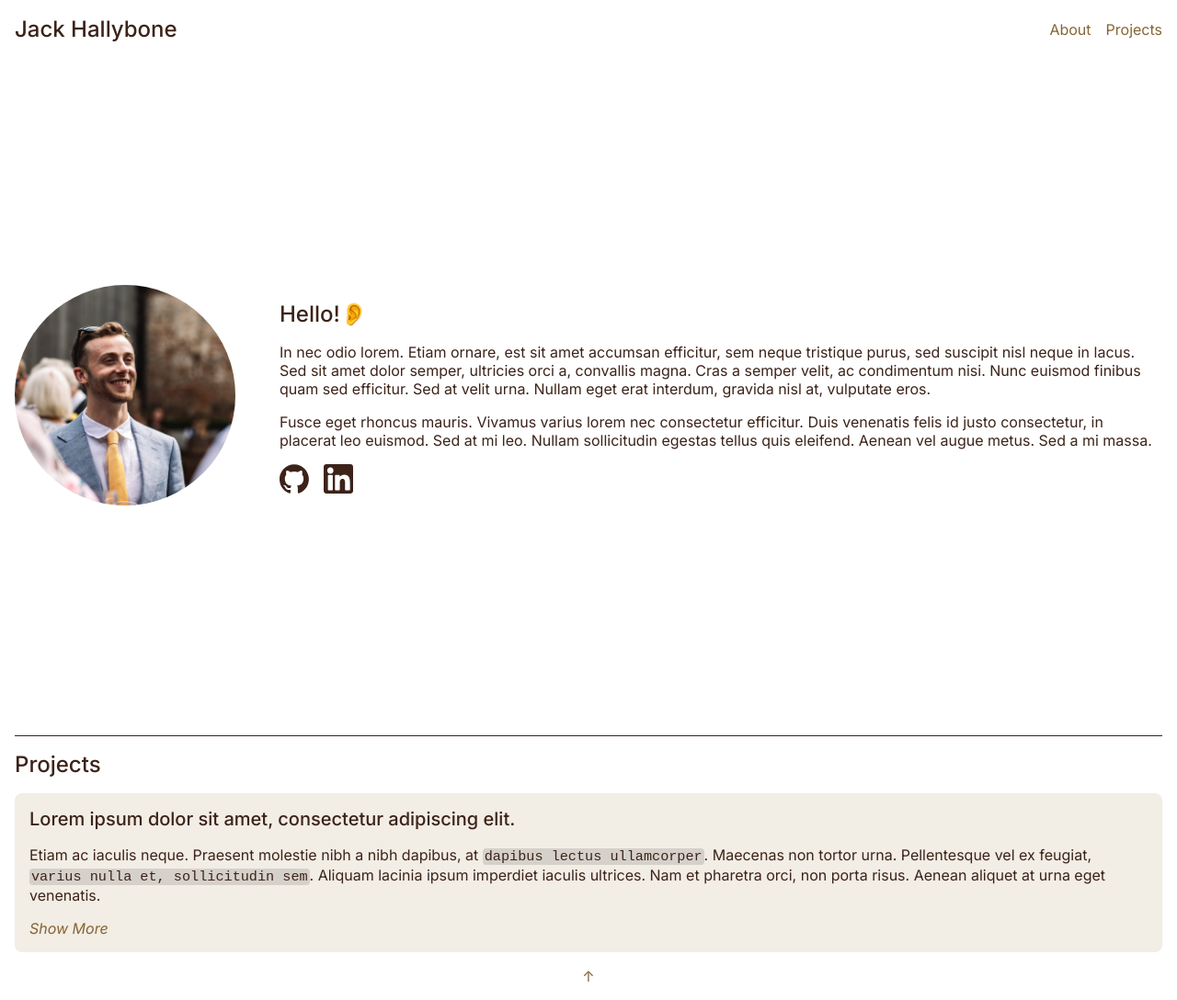
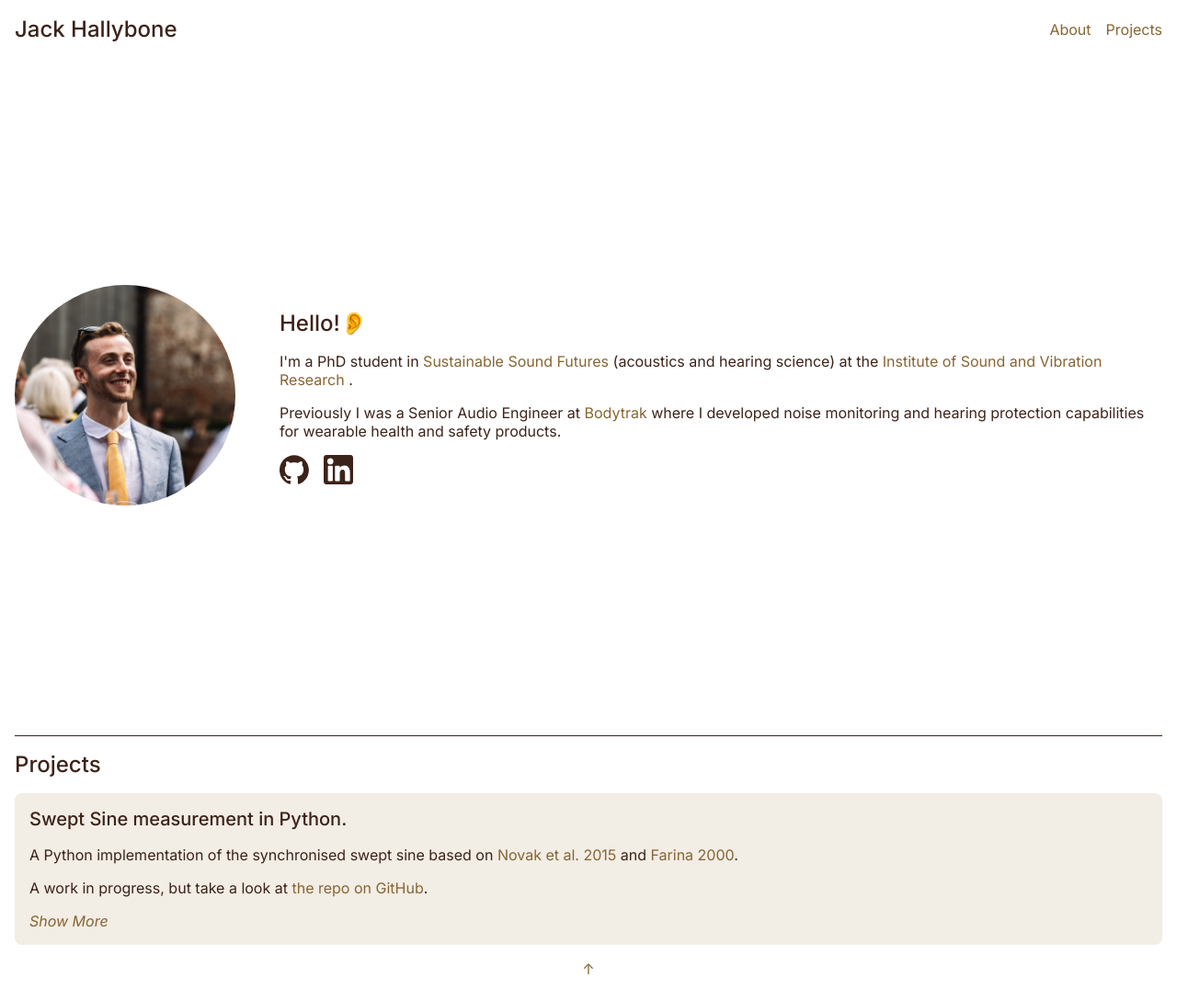
Before and after one commit to jackhallybone/jackhallybone.github.io, a plain HTML site: page index.html in a window 1280 px wide. Shown: the whole page at 92% size. Drawn offline with Linux system fonts and the light colour scheme; a web font is replaced by a local one.

Commit message:
add some basic real data

```diff
--- a/index.html
+++ b/index.html
@@ -5,7 +5,10 @@
   <meta charset="UTF-8">
   <meta name="viewport" content="width=device-width, initial-scale=1.0">
 
-  <title>Jack Hallybone</title>
+  <title>Jack Hallybone - Doctoral research student in acoustics and hearing science</title>
+  <meta name="description"
+    content="Personal website for Jack Hallybone, a doctoral research student in acoustics and hearing science.">
+  <meta name="author" content="Jack Hallybone">
 
   <link rel="icon" href="assets/favicon_light.png" type="image/png" media="(prefers-color-scheme: light)">
   <link rel="icon" href="assets/favicon_dark.png" type="image/png" media="(prefers-color-scheme: dark)">
@@ -21,7 +24,7 @@
 <body>
 
   <header>
-    <h1>Jack Hallybone</h1>
+    <h1><a href="#" aria-label="Go to top">Jack Hallybone</a></h1>
     <nav>
       <ul>
         <li><a href="#about" aria-label="Go to the about section">About</a></li>
@@ -33,30 +36,36 @@
   <main>
     <section id="about">
       <div class="profile">
-        <img src="assets/profile.jpg" alt="Profile photo">
+        <img src="assets/profile.jpg" alt="Profile photo for Jack Hallybone">
       </div>
       <div class="intro">
         <h2>Hello!👂</h2>
-        <p>In nec odio lorem. Etiam ornare, est sit amet accumsan efficitur, sem neque tristique purus, sed suscipit
-          nisl
-          neque in lacus. Sed sit amet dolor semper, ultricies orci a, convallis magna. Cras a semper velit, ac
-          condimentum nisi. Nunc euismod finibus quam sed efficitur. Sed at velit urna. Nullam eget erat interdum,
-          gravida
-          nisl at, vulputate eros.</p>
-        <p>Fusce eget rhoncus mauris. Vivamus varius lorem nec consectetur efficitur. Duis venenatis felis id justo
-          consectetur, in placerat leo euismod. Sed at mi leo. Nullam sollicitudin egestas tellus quis eleifend. Aenean
-          vel augue metus. Sed a mi massa.</p>
+        <p>
+          I'm a PhD student in
+          <a href="https://soundfutures.salford.ac.uk/" target="_blank">Sustainable Sound Futures</a>
+          (acoustics and hearing science) at the
+          <a href="https://www.southampton.ac.uk/about/faculties-schools-departments/school-of-engineering/institute-of-sound-and-vibration-research"
+            target="_blank">
+            Institute of Sound and Vibration Research
+          </a>.
+        </p>
+        <p>
+          Previously I was a Senior Audio Engineer at
+          <a href="https://bodytrak.co/" target="_blank">Bodytrak</a>
+          where I developed noise monitoring and hearing protection capabilities for wearable health and safety
+          products.
+        </p>
 
         <div class="social-icons">
-          <a href="https://github.com/jackhallybone" target="_blank" rel="noopener noreferrer" title="GitHub profile"
-            aria-label="Go to GitHub profile">
+          <a href="https://github.com/jackhallybone" target="_blank" rel="noopener noreferrer"
+            title="Jack Hallybone's GitHub profile" aria-label="Go to Jack Hallybone's GitHub profile">
             <svg viewBox="0 0 98 96" xmlns="http://www.w3.org/2000/svg" aria-hidden="true">
               <path
                 d="M48.854 0C21.839 0 0 22 0 49.217c0 21.756 13.993 40.172 33.405 46.69 2.427.49 3.316-1.059 3.316-2.362 0-1.141-.08-5.052-.08-9.127-13.59 2.934-16.42-5.867-16.42-5.867-2.184-5.704-5.42-7.17-5.42-7.17-4.448-3.015.324-3.015.324-3.015 4.934.326 7.523 5.052 7.523 5.052 4.367 7.496 11.404 5.378 14.235 4.074.404-3.178 1.699-5.378 3.074-6.6-10.839-1.141-22.243-5.378-22.243-24.283 0-5.378 1.94-9.778 5.014-13.2-.485-1.222-2.184-6.275.486-13.038 0 0 4.125-1.304 13.426 5.052a46.97 46.97 0 0 1 12.214-1.63c4.125 0 8.33.571 12.213 1.63 9.302-6.356 13.427-5.052 13.427-5.052 2.67 6.763.97 11.816.485 13.038 3.155 3.422 5.015 7.822 5.015 13.2 0 18.905-11.404 23.06-22.324 24.283 1.78 1.548 3.316 4.481 3.316 9.126 0 6.6-.08 11.897-.08 13.526 0 1.304.89 2.853 3.316 2.364 19.412-6.52 33.405-24.935 33.405-46.691C97.707 22 75.788 0 48.854 0z" />
             </svg>
           </a>
           <a href="https://www.linkedin.com/in/jackhallybone/" target="_blank" rel="noopener noreferrer"
-            title="LinkedIn profile" aria-label="Go to LinkedIn profile">
+            title="Jack Hallybone's LinkedIn profile" aria-label="Go to Jack Hallybone's LinkedIn profile">
             <svg viewBox="0 0 382 382" xmlns="http://www.w3.org/2000/svg" aria-hidden="true">
               <path
                 d="M347.445,0H34.555C15.471,0,0,15.471,0,34.555v312.889C0,366.529,15.471,382,34.555,382h312.889C366.529,382,382,366.529,382,347.444V34.555C382,15.471,366.529,0,347.445,0z M118.207,329.844c0,5.554-4.502,10.056-10.056,10.056H65.345c-5.554,0-10.056-4.502-10.056-10.056V150.403c0-5.554,4.502-10.056,10.056-10.056h42.806c5.554,0,10.056,4.502,10.056,10.056V329.844z M86.748,123.432c-22.459,0-40.666-18.207-40.666-40.666S64.289,42.1,86.748,42.1s40.666,18.207,40.666,40.666S109.208,123.432,86.748,123.432z M341.91,330.654c0,5.106-4.14,9.246-9.246,9.246H286.73c-5.106,0-9.246-4.14-9.246-9.246v-84.168c0-12.556,3.683-55.021-32.813-55.021c-28.309,0-34.051,29.066-35.204,42.11v97.079c0,5.106-4.139,9.246-9.246,9.246h-44.426c-5.106,0-9.246-4.14-9.246-9.246V149.593c0-5.106,4.14-9.246,9.246-9.246h44.426c5.106,0,9.246,4.14,9.246,9.246v15.655c10.497-15.753,26.097-27.912,59.312-27.912c73.552,0,73.131,68.716,73.131,106.472L341.91,330.654z" />
@@ -67,22 +76,28 @@
     </section>
 
     <section id="projects">
-      <h2>Projects</h2>
+      <h2>
+        <a href="#projects" aria-label="Go to the projects section">Projects</a>
+      </h2>
 
-      <article>
-        <h3>Lorem ipsum dolor sit amet, consectetur adipiscing elit.</h3>
-        <p>Etiam ac iaculis neque. Praesent molestie nibh a nibh dapibus, at <code>dapibus lectus ullamcorper</code>.
-          Maecenas non tortor urna. Pellentesque vel ex feugiat, <code>varius nulla et, sollicitudin sem</code>. Aliquam
-          lacinia ipsum imperdiet iaculis ultrices. Nam et pharetra orci, non porta risus. Aenean aliquet at urna eget
-          venenatis.</p>
+      <article id="python-swept-sine">
+        <h3>
+          <a href="#python-swept-sine" aria-label="Go to the python-swept-sine project">
+            Swept Sine measurement in Python.
+          </a>
+        </h3>
+        <p>
+          A Python implementation of the synchronised swept sine based on
+          <a href="https://ant-novak.com/posts/research/2015-10-30_JAES_Swept/" target="_blank">Novak et al. 2015</a>
+          and
+          <a href="https://www.melaudia.net/zdoc/sweepSine.PDF" target="_blank">Farina 2000</a>.
+        </p>
+        <p>
+          A work in progress, but take a look at
+          <a href="https://github.com/jackhallybone/python-swept-sine" target="_blank">the repo on GitHub</a>.
+        </p>
         <div class="extra-content">
-          <p>Curabitur mattis arcu quis tellus sollicitudin tempor id ac est. Nunc quis dolor sapien. Nullam a nunc eu
-            urna laoreet tristique sed at nisl. Fusce purus velit, varius egestas egestas a, fermentum sed nulla.
-            Vivamus vulputate tellus eu nunc condimentum varius. Nulla ut felis neque. Nulla lacinia ipsum et nisl
-            porta, ac vehicula nisl dictum. Aliquam non vulputate nisi, a commodo nibh. Maecenas sit amet nisl ac lectus
-            porta tempor. Curabitur venenatis euismod velit, non sagittis enim posuere non. Donec sit amet vehicula
-            quam, a venenatis tortor. Nam aliquam ex ac porttitor faucibus. Pellentesque auctor velit ut commodo
-            euismod. Nunc interdum aliquam tincidunt. Nunc sit amet luctus nunc, id egestas ipsum.</p>
+          <p>The aim of this is to bring together a few versions of this type of tool that I've used over the years.</p>
         </div>
       </article>
 
```
